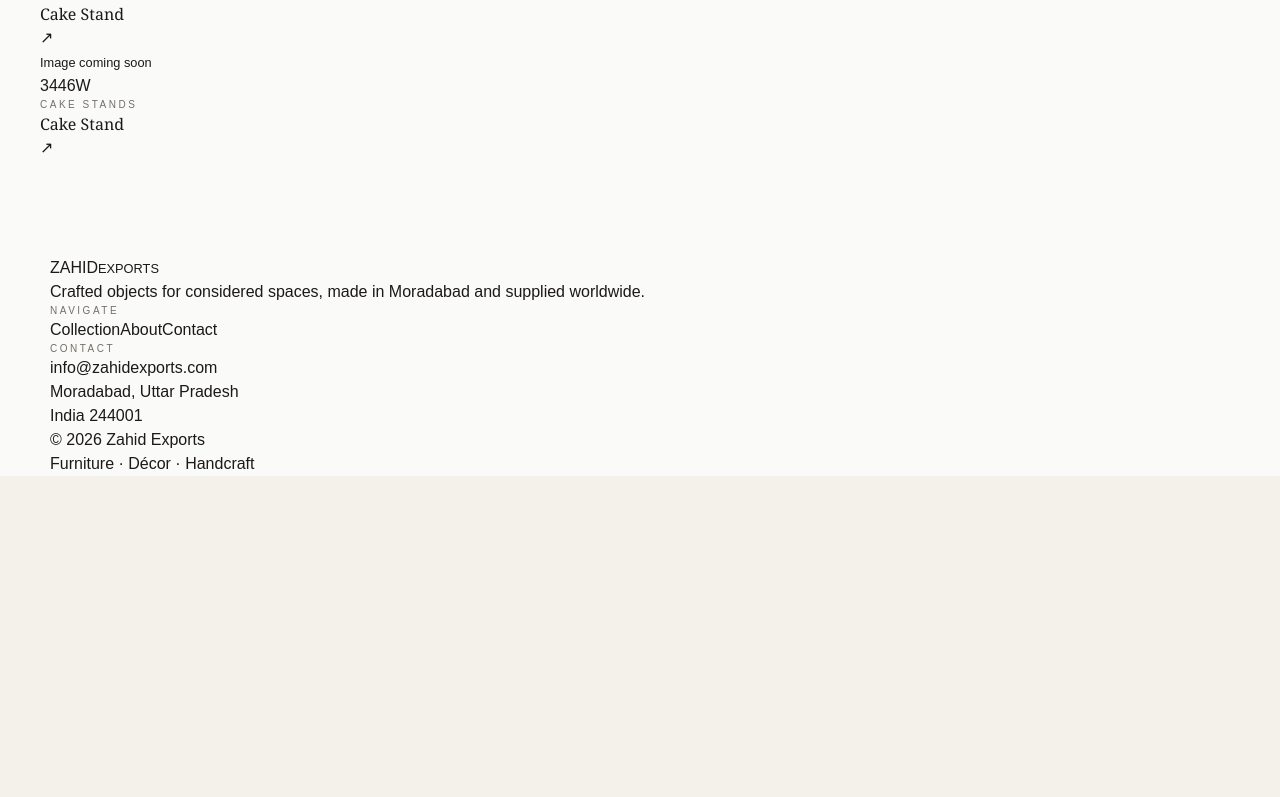
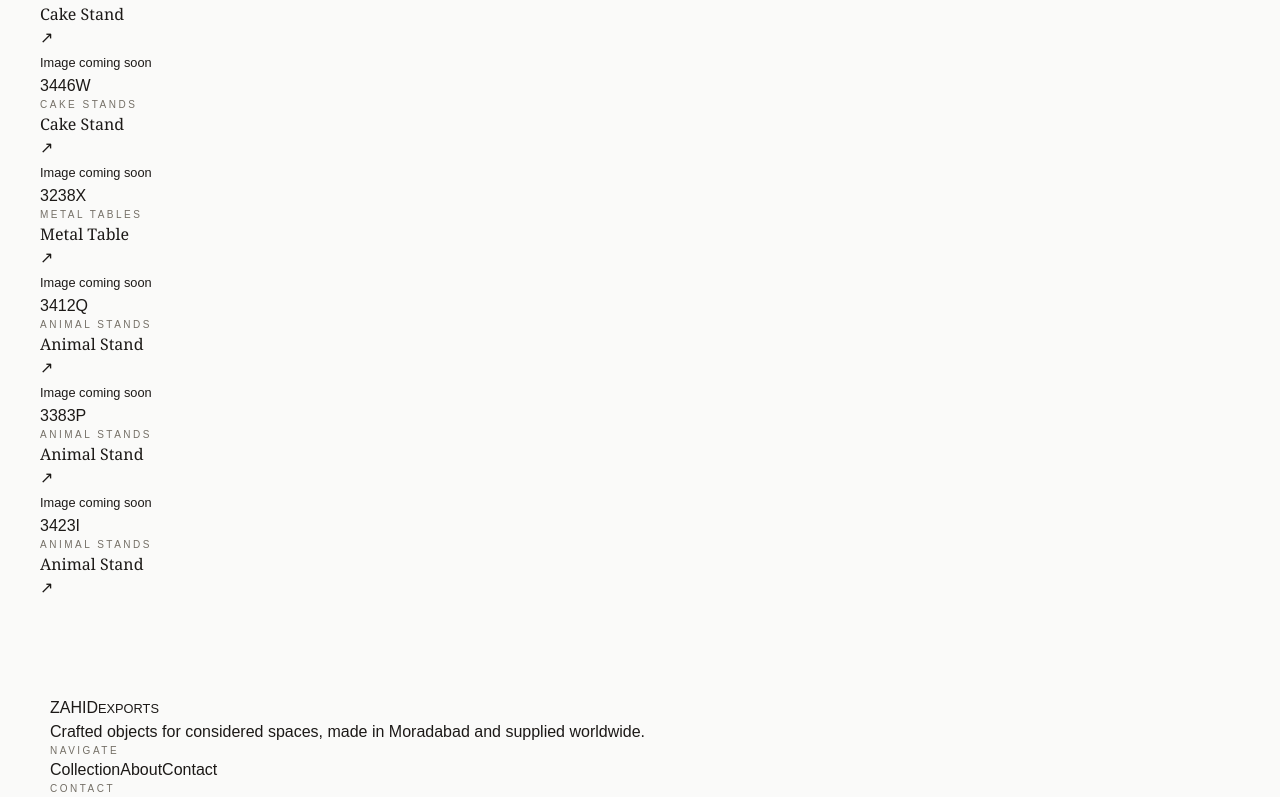
Before and after one commit to intasabulhq/zahidExport, a React (Vite) app in the folder zahid exports/: page /products in a window 1280 px wide. Shown: the part 661-1458 px from the top of the page. Before the commit the page ends 1137 px from the top, so only its background shows below. Built offline with nearby package versions, Linux system fonts and the light colour scheme; the HTML template or start-up script is replaced by a standard one.

Commit message:
data: import first products from legacy website

```diff
--- a/zahid exports/src/data/products.js
+++ b/zahid exports/src/data/products.js
@@ -56,6 +56,86 @@ export const products = [
       description: "Explore ZE-3446W cake stand from Zahid Exports.",
     },
   },
+  {
+    id: "ZE-MT-3238X",
+    name: "Metal Table",
+    slug: "ze-mt-3238x",
+    category: "Metal Tables",
+    categorySlug: "metal-tables",
+    material: "Metal",
+    finish: "To be confirmed",
+    description: "A decorative metal table designed as a refined accent for residential, hospitality and retail interiors.",
+    images: [],
+    applications: ["Living Room", "Hospitality", "Retail", "Interior Projects"],
+    moq: "",
+    featured: true,
+    status: "published",
+    sourceUrl: "https://zahidexports.com/product/ze-mt-3238x/",
+    seo: {
+      title: "Metal Table ZE-3238X | Zahid Exports",
+      description: "Discover ZE-3238X metal table by Zahid Exports for wholesale and interior projects.",
+    },
+  },
+  {
+    id: "ZE-ANIMALSTAND-ZE-3412Q",
+    name: "Animal Stand",
+    slug: "ze-animalstand-ze-3412q",
+    category: "Animal Stands",
+    categorySlug: "animal-stands",
+    material: "Metal",
+    finish: "To be confirmed",
+    description: "A sculptural animal stand developed for decorative displays, hospitality spaces and global wholesale collections.",
+    images: [],
+    applications: ["Home Decor", "Hospitality", "Retail", "Interior Projects"],
+    moq: "",
+    featured: true,
+    status: "published",
+    sourceUrl: "https://zahidexports.com/product/ze-animalstand-ze-3412q/",
+    seo: {
+      title: "Animal Stand ZE-3412Q | Zahid Exports",
+      description: "Explore custom and bulk-order animal stands from Zahid Exports, India.",
+    },
+  },
+  {
+    id: "ZE-ANIMALSTAND-ZE-3383P",
+    name: "Animal Stand",
+    slug: "ze-animalstand-ze-3383p",
+    category: "Animal Stands",
+    categorySlug: "animal-stands",
+    material: "Metal",
+    finish: "To be confirmed",
+    description: "A decorative animal stand suitable for curated home collections, retail displays and hospitality projects.",
+    images: [],
+    applications: ["Home Decor", "Hospitality", "Retail"],
+    moq: "",
+    featured: false,
+    status: "published",
+    sourceUrl: "https://zahidexports.com/product/ze-animalstand-ze-3383p/",
+    seo: {
+      title: "Animal Stand ZE-3383P | Zahid Exports",
+      description: "Discover ZE-3383P decorative animal stand for wholesale and export enquiries.",
+    },
+  },
+  {
+    id: "ZE-ANIMALSTAND-ZE-3423I",
+    name: "Animal Stand",
+    slug: "ze-animalstand-ze-3423i",
+    category: "Animal Stands",
+    categorySlug: "animal-stands",
+    material: "Metal",
+    finish: "To be confirmed",
+    description: "A characterful animal stand made for decorative placement across residential and commercial interiors.",
+    images: [],
+    applications: ["Home Decor", "Retail", "Hospitality"],
+    moq: "",
+    featured: false,
+    status: "published",
+    sourceUrl: "https://zahidexports.com/product/ze-animalstand-ze-3423i/",
+    seo: {
+      title: "Animal Stand ZE-3423I | Zahid Exports",
+      description: "Explore ZE-3423I animal stand by Zahid Exports for custom and bulk orders.",
+    },
+  },
 ]
 
 export function getProductBySlug(slug) {
--- a/zahid exports/src/pages/Home.jsx
+++ b/zahid exports/src/pages/Home.jsx
@@ -23,7 +23,7 @@ function Home() {
           <img className="hero-image" src={heroImage} alt="A refined Zahid Exports interior collection" />
           <div className="hero-overlay" />
           <div className="container hero-content">
-            <p className="eyebrow hero-eyebrow">Moradabad · India · Since 1998</p>
+            <p className="eyebrow hero-eyebrow">Moradabad · India · Established 2016</p>
             <h1 id="hero-title" className="hero-title">Objects made<br />to be remembered.</h1>
             <div className="hero-lower">
               <p className="hero-copy">Premium furniture and décor shaped by skilled hands for retailers, hospitality groups and considered interiors worldwide.</p>
```
